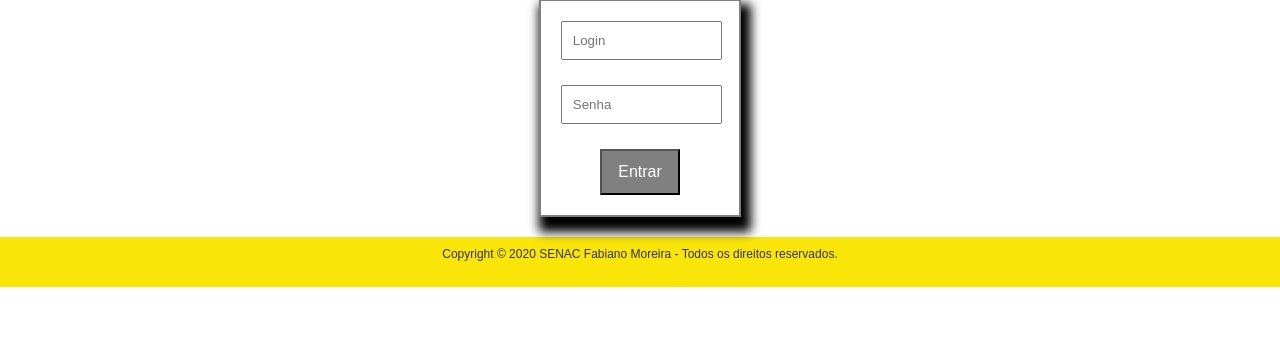
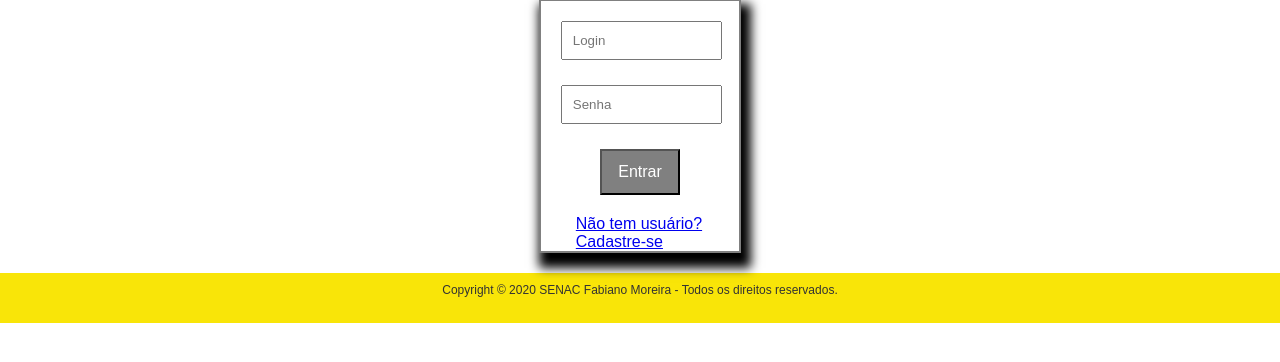
Before and after one commit to fabianomoreira/appPHP_SENAC_loja, a PHP site: page /index.php?pagina=login in a window 1280 px wide. Shown: the part 218-580 px from the top of the page. Run offline with PHP 8.4, Linux system fonts and the light colour scheme.

Commit message:
Inclusão do link para auto cadastramento

```diff
--- a/paginas/login.php
+++ b/paginas/login.php
@@ -10,5 +10,8 @@
         <div class="barra">
             <button class="link_botao" id="btnFuncao" type="submit">Entrar</button>
         </div>
+        <div class="titulo">
+            <a href="#" style="padding-left: 35px">Não tem usuário? Cadastre-se</a>
+        </div>
     </form>
 </div>
```
